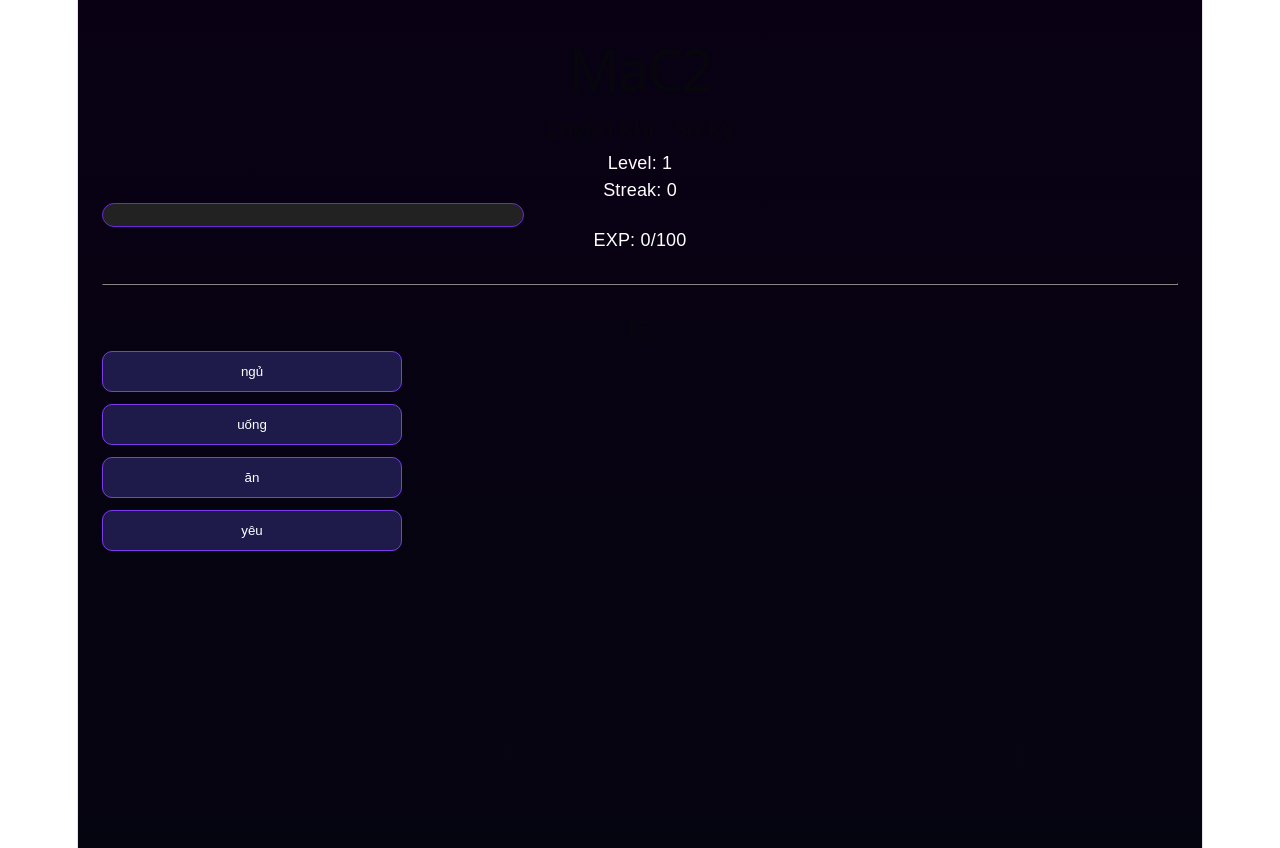
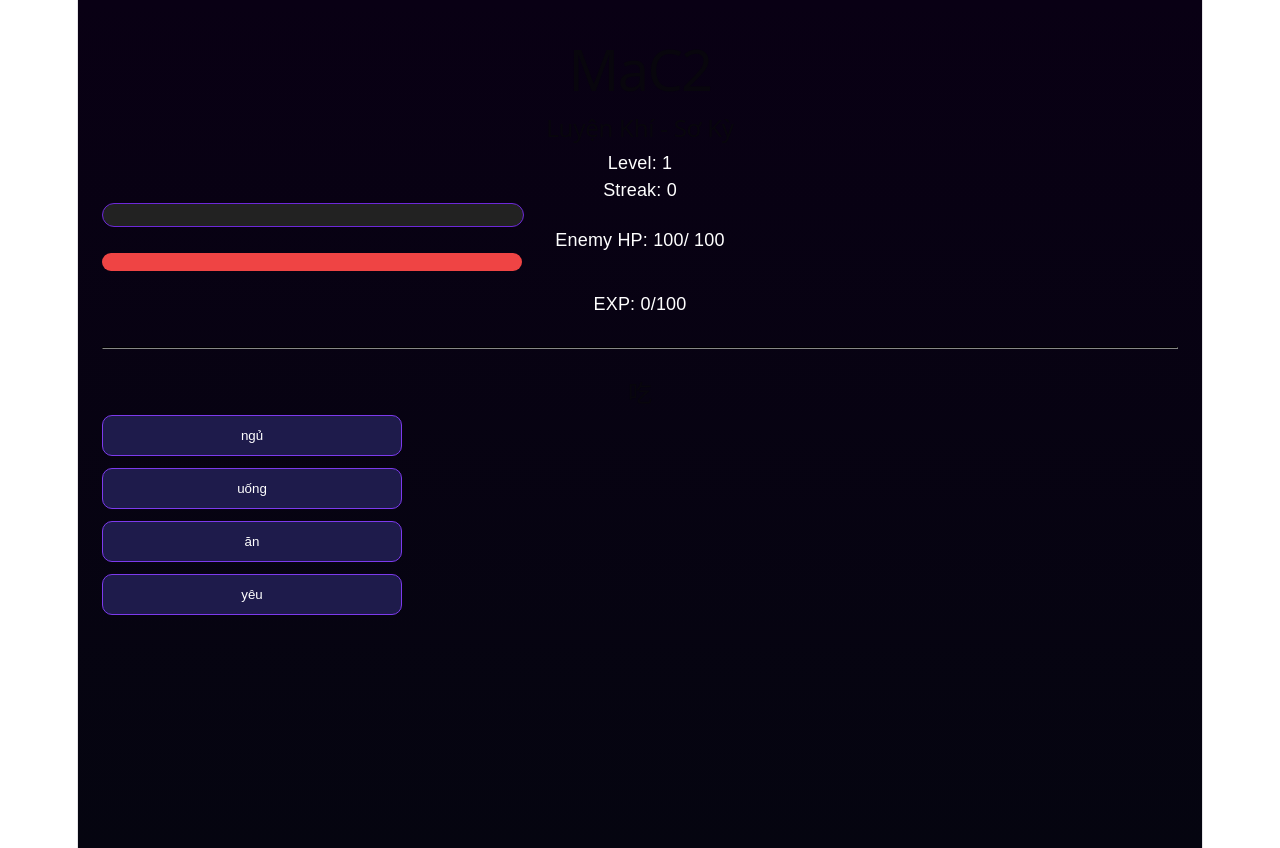
Before and after one commit to nguyentrongnam29-creator/MaC2, a React (Vite) app: page / in a window 1280 px wide. Built offline with nearby package versions, Linux system fonts and the light colour scheme.

Commit message:
Add streak combo system

```diff
--- a/src/App.tsx
+++ b/src/App.tsx
@@ -29,6 +29,9 @@ function App() {
     getRandomQuestion()
   )
 
+  const [enemyHp, setEnemyHp] =
+    useState(100)
+
   const expPercent = Math.min(
     (player.exp / player.maxExp) * 100,
     100
@@ -48,6 +51,19 @@ function App() {
     )
 
     if (isCorrect) {
+      const damage = 25
+
+      const newHp = Math.max(
+        enemyHp - damage,
+        0
+      )
+
+      if (newHp <= 0) {
+        setEnemyHp(100)
+      } else {
+        setEnemyHp(newHp)
+      }
+
       const oldLevel = player.level
 
       const updatedPlayer =
@@ -113,7 +129,8 @@ function App() {
             borderRadius: "12px",
             color: "white",
             fontWeight: "bold",
-            boxShadow: "0 0 20px #7c3aed",
+            boxShadow:
+              "0 0 20px #7c3aed",
           }}
         >
           {levelUpMessage}
@@ -144,7 +161,8 @@ function App() {
           background: "#222",
           borderRadius: "999px",
           overflow: "hidden",
-          border: "1px solid #6d28d9",
+          border:
+            "1px solid #6d28d9",
         }}
       >
         <div
@@ -153,7 +171,37 @@ function App() {
             height: "100%",
             background:
               "linear-gradient(90deg, #7c3aed, #38bdf8)",
-            transition: "width 0.3s ease",
+            transition:
+              "width 0.3s ease",
+          }}
+        />
+      </div>
+
+      <p>
+        Enemy HP:
+        {" "}
+        {enemyHp}
+        / 100
+      </p>
+
+      <div
+        style={{
+          width: "100%",
+          maxWidth: "420px",
+          height: "18px",
+          background: "#222",
+          borderRadius: "999px",
+          overflow: "hidden",
+          marginBottom: "20px",
+        }}
+      >
+        <div
+          style={{
+            width: `${enemyHp}%`,
+            height: "100%",
+            background: "#ef4444",
+            transition:
+              "width 0.3s ease",
           }}
         />
       </div>
@@ -181,7 +229,9 @@ function App() {
         <p
           style={{
             color:
-              answerMessage.includes("✔")
+              answerMessage.includes(
+                "✔"
+              )
                 ? "#4ade80"
                 : "#f87171",
 
@@ -210,7 +260,8 @@ function App() {
               padding: "12px",
               background: "#1e1b4b",
               color: "white",
-              border: "1px solid #7c3aed",
+              border:
+                "1px solid #7c3aed",
               borderRadius: "10px",
               cursor: "pointer",
             }}
```
